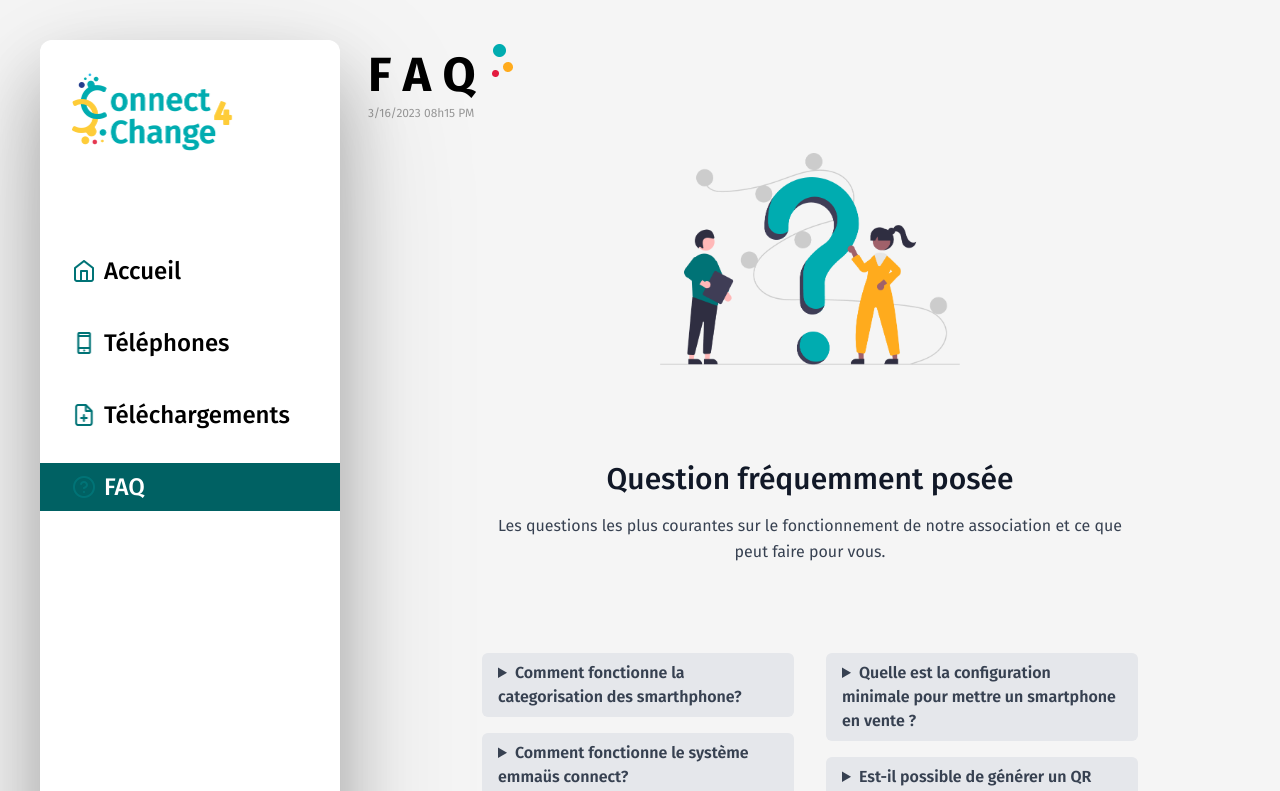
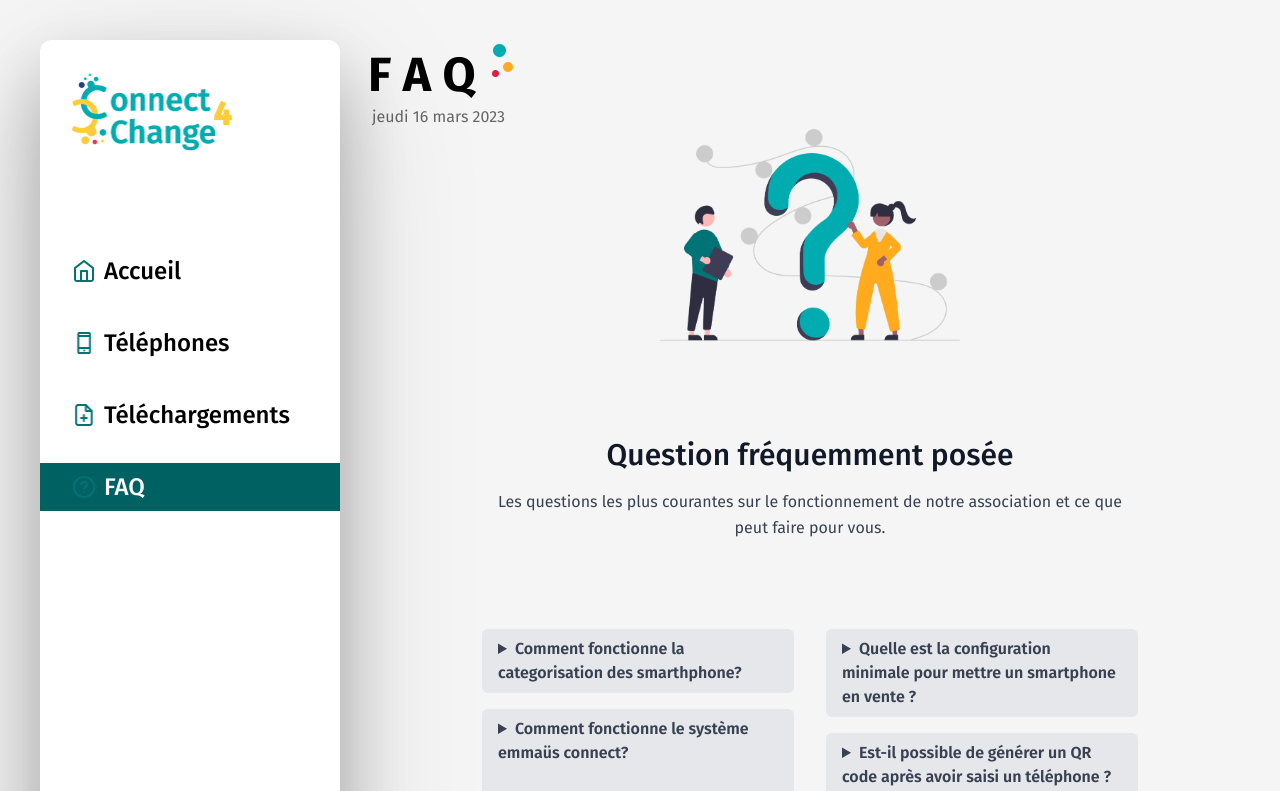
Before and after one commit to Julien879465/Connect4Change, a React (Vite) app in the folder frontend/: page /faq in a window 1280 px wide. Shown: the top 791 px of the page. Built offline with nearby package versions, Linux system fonts and the light colour scheme; no server answers.

Commit message:
final details front(home, faq, phones) bis

```diff
--- a/frontend/src/components/PhoneResult.jsx
+++ b/frontend/src/components/PhoneResult.jsx
@@ -44,7 +44,7 @@ function PhoneResult() {
                 className="font-medium text-base md:text-lg text-gray-800 line-clamp-1"
                 title="New York"
               >
-                Smartphone Wiko VIEW 4 (v830)
+                Smartphone Wiko VIEW 4
               </h2>
               <p
                 className="mt-2 text-sm text-cyan-500 line-clamp-1"
--- a/frontend/src/pages/FAQ.jsx
+++ b/frontend/src/pages/FAQ.jsx
@@ -1,27 +1,14 @@
 /* eslint-disable prettier/prettier */
-import { useState, useEffect } from "react";
 import deco from "../assets/Images/Deco.png";
 import FaqQuestions from "../components/FaqQuestions";
 
 function FAQ() {
-  const [date, setDate] = useState(new Date());
-
-  useEffect(() => {
-    // eslint-disable-next-line no-use-before-define
-    const timerID = setInterval(() => tick(), 1000);
-
-    return function cleanup() {
-      clearInterval(timerID);
-    };
+  const date = new Date().toLocaleDateString("fr-fr", {
+    weekday: "long",
+    year: "numeric",
+    month: "short",
+    day: "numeric",
   });
-
-  function tick() {
-    setDate(new Date());
-  }
-
-  const formattedTime = date
-    .toLocaleTimeString([], { hour: "2-digit", minute: "2-digit" })
-    .replace(":", "h");
 
   return (
     <div className="m-5">
@@ -29,9 +16,7 @@ function FAQ() {
         <span>F{' '}A{' '}Q</span>
         <img src={deco} alt="Descripción de la imagen" className="mb-7" />
       </div>
-      <div className="pl-2 text-grey2 text-xs mb-8">
-        {date.toLocaleDateString()} {formattedTime}
-      </div>
+      <p className="ml-3 font-normal text-grey1">{date}</p>
       <FaqQuestions />
     </div>
   );
--- a/frontend/src/pages/Home.jsx
+++ b/frontend/src/pages/Home.jsx
@@ -1,4 +1,4 @@
-import { useState, useEffect } from "react";
+import { useState } from "react";
 
 // eslint-disable-next-line import/no-extraneous-dependencies
 import QRCode from "react-qr-code";
@@ -13,29 +13,18 @@ function Home() {
   const [ponderation, setPonderation] = useState("");
   const [resultat, setResultat] = useState("");
   const [showQrCode, setShowQrCode] = useState(false);
-  const [date, setDate] = useState(new Date());
 
   const handleSubmit = (event) => {
     event.preventDefault();
     setShowQrCode(true);
   };
 
-  useEffect(() => {
-    // eslint-disable-next-line no-use-before-define
-    const timerID = setInterval(() => tick(), 1000);
-
-    return function cleanup() {
-      clearInterval(timerID);
-    };
+  const date = new Date().toLocaleDateString("fr-fr", {
+    weekday: "long",
+    year: "numeric",
+    month: "short",
+    day: "numeric",
   });
-
-  function tick() {
-    setDate(new Date());
-  }
-
-  const formattedTime = date
-    .toLocaleTimeString([], { hour: "2-digit", minute: "2-digit" })
-    .replace(":", "h");
 
   return (
     <div className="m-5">
@@ -43,9 +32,7 @@ function Home() {
         <span>Accueil</span>
         <img src={deco} alt="Descripción de la imagen" className="mb-7" />
       </div>
-      <div className="pl-2 text-grey2 text-xs mb-8">
-        {date.toLocaleDateString()} {formattedTime}
-      </div>
+      <p className="ml-3 mb-5 font-normal text-grey1">{date}</p>
 
       <div>
         <h2 className="mb-8 font-fira font-medium text-2xl">
--- a/frontend/src/pages/OnePhone.jsx
+++ b/frontend/src/pages/OnePhone.jsx
@@ -6,7 +6,6 @@ import DescriptionPhone from "../components/DescriptionPhone";
 import expressAPI from "../services/expressAPI";
 
 function OnePhone() {
-  const [date, setDate] = useState(new Date());
   const [phones, setPhones] = useState([]);
   const { id } = useParams();
 
@@ -16,22 +15,12 @@ function OnePhone() {
     });
   }, []);
 
-  useEffect(() => {
-    // eslint-disable-next-line no-use-before-define
-    const timerID = setInterval(() => tick(), 1000);
-
-    return function cleanup() {
-      clearInterval(timerID);
-    };
+  const date = new Date().toLocaleDateString("fr-fr", {
+    weekday: "long",
+    year: "numeric",
+    month: "short",
+    day: "numeric",
   });
-
-  function tick() {
-    setDate(new Date());
-  }
-
-  const formattedTime = date
-    .toLocaleTimeString([], { hour: "2-digit", minute: "2-digit" })
-    .replace(":", "h");
 
   return (
     <div className="m-5">
@@ -43,9 +32,7 @@ function OnePhone() {
           className="w-5 h-6 mb-3"
         />
       </div>
-      <div className="pl-2 text-grey2 text-xs mb-8">
-        {date.toLocaleDateString()} {formattedTime}
-      </div>
+      <p className="ml-3 mb-5 font-normal text-grey1">{date}</p>
       <div>
         {phones.map((phone) => (
           <DescriptionPhone
--- a/frontend/src/pages/PhonePage.jsx
+++ b/frontend/src/pages/PhonePage.jsx
@@ -8,24 +8,12 @@ import SearchBar from "../components/SearchBar";
 function PhonePage() {
   const [search, setSearch] = useState(" ");
   const [phones, setPhones] = useState([]);
-  const [date, setDate] = useState(new Date());
-
-  useEffect(() => {
-    // eslint-disable-next-line no-use-before-define
-    const timerID = setInterval(() => tick(), 1000);
-
-    return function cleanup() {
-      clearInterval(timerID);
-    };
+  const date = new Date().toLocaleDateString("fr-fr", {
+    weekday: "long",
+    year: "numeric",
+    month: "short",
+    day: "numeric",
   });
-
-  function tick() {
-    setDate(new Date());
-  }
-
-  const formattedTime = date
-    .toLocaleTimeString([], { hour: "2-digit", minute: "2-digit" })
-    .replace(":", "h");
 
   useEffect(() => {
     expressAPI.get(`/telephones`).then((res) => {
@@ -37,16 +25,14 @@ function PhonePage() {
     <div className="m-5">
       <div className="mt-5 font-bold text-4xl flex items-center justify-between gap-4">
         <div className="mt-3 ml-2 font-bold text-4xl font-feli flex items-center gap-4">
-          <span>Télépones</span>
+          <span>Téléphones</span>
           <img src={deco} alt="Descripción de la imagen" className="mb-7" />
         </div>
         <div className="flex mr-10">
           <SearchBar search={search} setSearch={setSearch} />
         </div>
       </div>
-      <div className="pl-2 text-grey2 text-xs mb-8">
-        {date.toLocaleDateString()} {formattedTime}
-      </div>
+      <p className="ml-3 mb-5 font-normal text-grey1">{date}</p>
       <div className="grid grid-cols-1 sm:grid-cols-2 lg:grid-cols-3 gap-6 w-full mb-8">
         {phones
           .filter(
```
